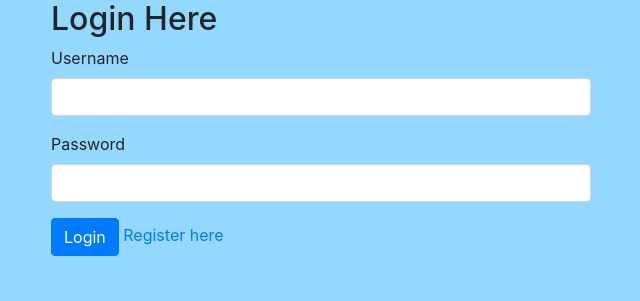
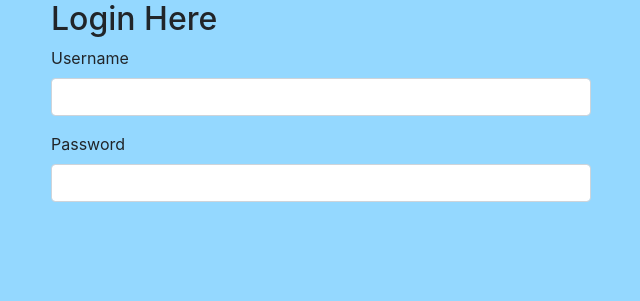
Before and after one commit to cmichelutti99/TBD, a PHP site: page /login.php in a window 1280 px wide. Shown: the part 128-429 px from the top of the page, without its empty margins (34-674 px from the left). Run offline with PHP 8.4, Linux system fonts and the light colour scheme.

Commit message:
Update login.php

```diff
--- a/server/login.php
+++ b/server/login.php
@@ -38,10 +38,6 @@ session_start();
                     <label>Password</label>
                     <input type="password" name="password" class="form-control" required>
                     </div>
-                <div>
-                    <button type="submit" class="btn btn-primary">Login</button>
-                    <a href="register.php">Register here</a>
-                </div>
 
                 </form>
         </div>
```
